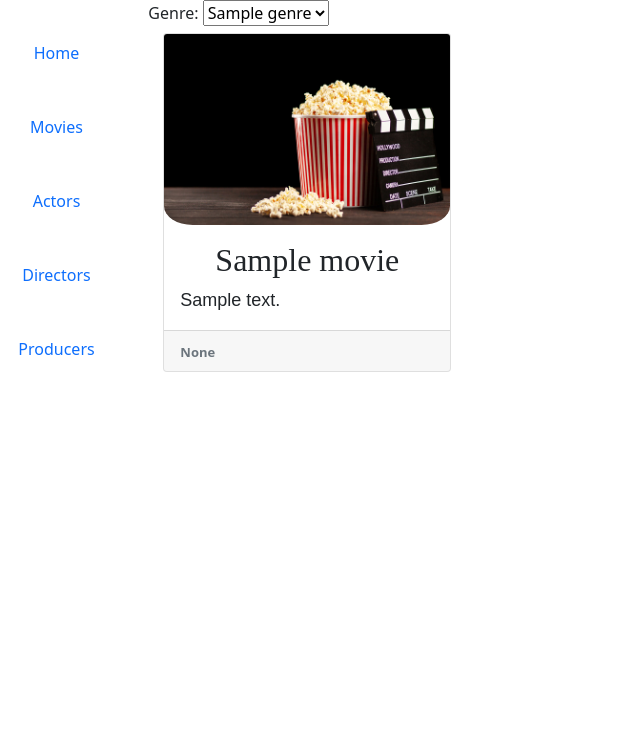
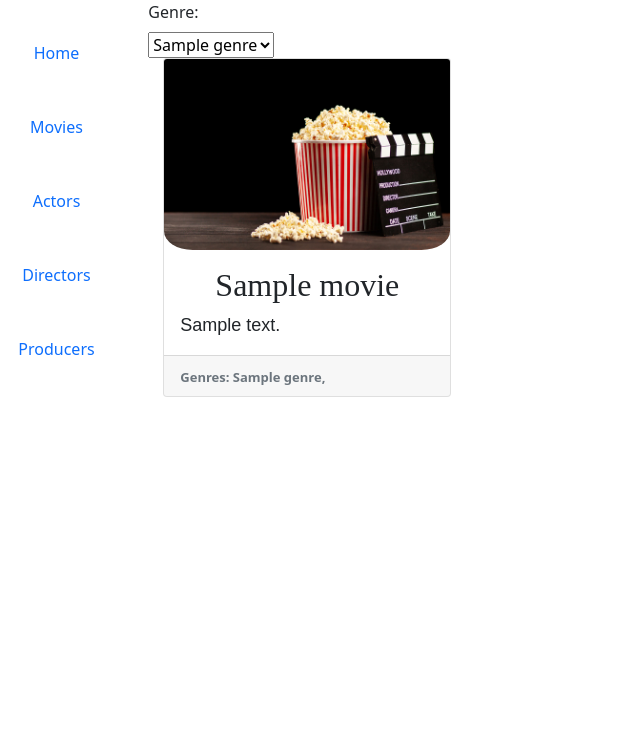
Before and after one commit to PedroS50/PocketMovies_tpwDjango, a Django app: page /movies/ in a window 1280 px wide. Shown: the part 56-800 px from the top of the page, without its empty margins (0-640 px from the left). Run offline with Django 3.2, Linux system fonts and the light colour scheme; tables that the repository leaves empty hold one stand-in row (values such as "Sample post"); some libraries are stand-ins or nearby versions.

Commit message:
started filter movies by genre

```diff
--- a/PocketMovies/app/templates/ListMovies.html
+++ b/PocketMovies/app/templates/ListMovies.html
@@ -6,15 +6,15 @@
 
 <div class="container">
     <div>
-         <label for="genre">Genre:</label>
-        <select name="genre" id="genre">
-              <form action="." method="post">
+         <label for="choose_genre">Genre:</label>
+        <form action="." method="post">
+        {% csrf_token %}
+        <select name="genre" id="choose_genre" onchange="this.form.submit()">
               {% for genre in genre_list %}
-                    <option value={{ genre.name }} name=genre>{{ genre.name }}</option>
+                    <option value={{ genre.name }}>{{ genre.name }}</option>
               {% endfor %}
-              </form>
-
-</select>
+        </select>
+        </form>
     </div>
 	<div class="card-deck">
 		{% for movie in movie_list %}
@@ -28,7 +28,7 @@
 						</p>
 					</div>
 						<div class="card-footer">
-						<small class="text-muted genres-movie">{{ movie.genre.name }}</small>
+						        <small class="text-muted genres-movie">Genres: {% for g in movie.genre.all %}{{ g }}, {% endfor %}</small>
 					</div>
 				</div>
 			</div>
--- a/PocketMovies/app/views.py
+++ b/PocketMovies/app/views.py
@@ -3,13 +3,13 @@ from app.models import *
 
 
 def list_movies(request):
-    movies = Movie.objects.all()
     if 'genre' in request.POST:
         genre = request.POST['genre']
         if genre:
-            genre_object= Genre.objects.get(name=genre)
+            genre_object = Genre.objects.get(name=genre)
             movies = Movie.objects.filter(genre=genre_object)
-
+    else:
+        movies = Movie.objects.all()
     tparams = {'movie_list': movies, 'genre_list': Genre.objects.all()}
     return render(request, 'ListMovies.html', tparams)
     #return render(request, 'ListMovies.html')
```
